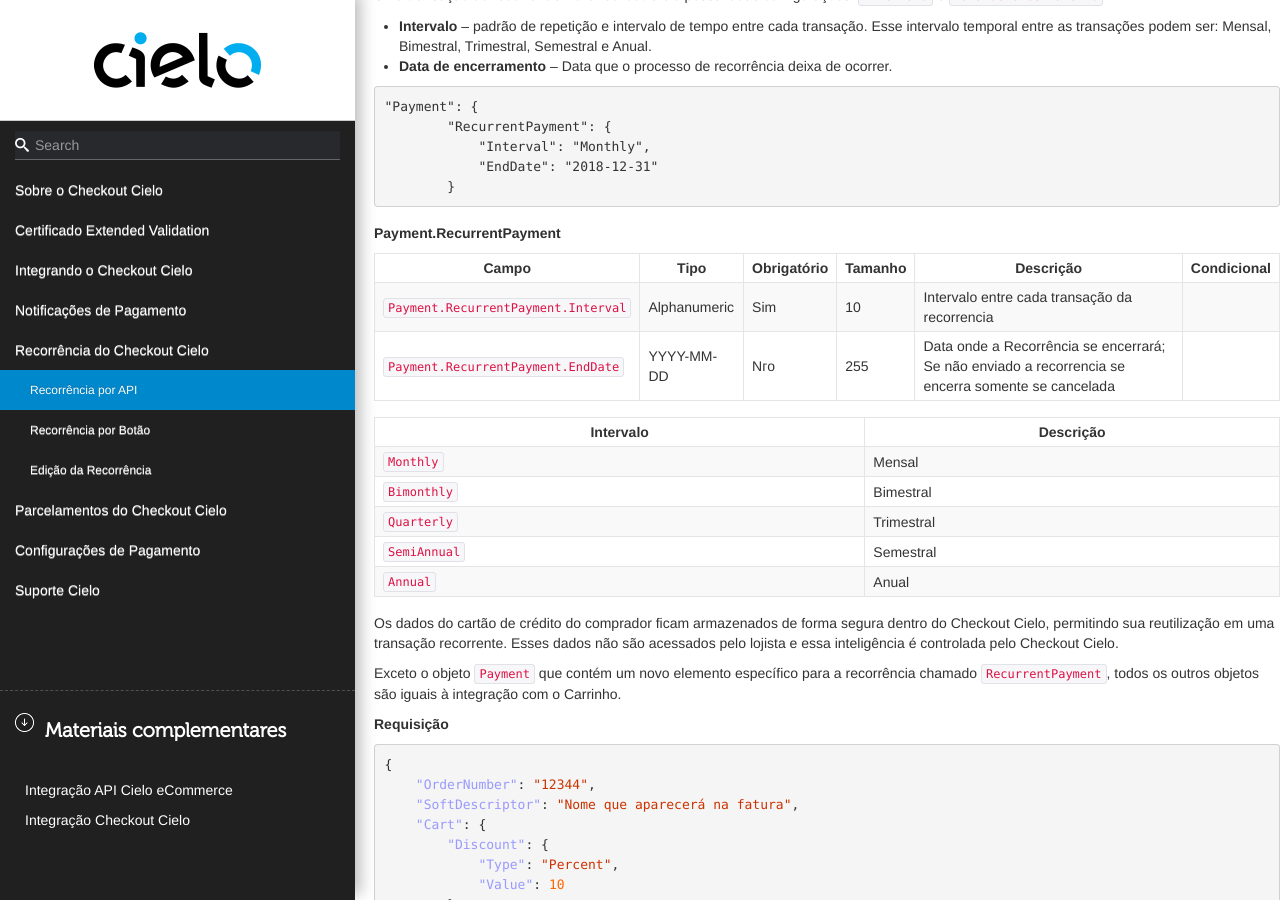
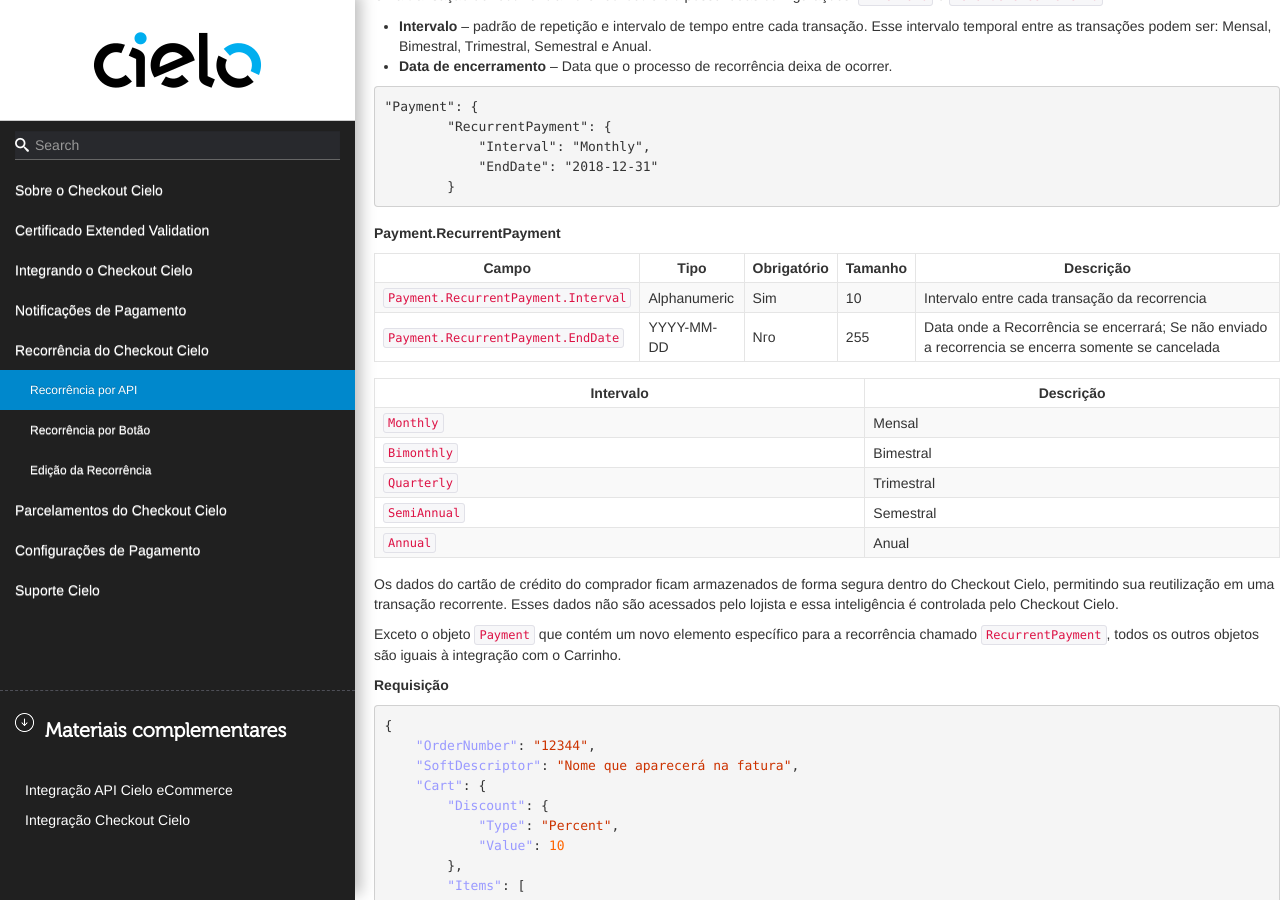
Before and after one commit to DeveloperCielo/Tutorial, a Jekyll site: the page built from _posts/2017-08-25-Checkout.md, in a window 1280 px wide and 900 px high, scrolled down 42131 px. Built offline with Jekyll 4.4.1, drawn with Linux system fonts in a browser that asks for light colours; some web fonts are replaced.

Commit message:
Updated '_posts/2017-08-25-Checkout.md' via CloudCannon

```diff
--- a/_posts/2017-08-25-Checkout.md
+++ b/_posts/2017-08-25-Checkout.md
@@ -1335,10 +1335,10 @@
 
 **Payment.RecurrentPayment**
 
-| Campo                                | Tipo         | Obrigatório | Tamanho | Descrição                                                                                               | Condicional                                                     |
-|--------------------------------------|--------------|-------------|---------|---------------------------------------------------------------------------------------------------------|-----------------------------------------------------------------|
-| `Payment.RecurrentPayment.Interval`  | Alphanumeric | Sim         | 10      | Intervalo entre cada transação da recorrencia                                                           |                                                                 |
-| `Payment.RecurrentPayment.EndDate`   | YYYY-MM-DD   | Nгo         | 255     | Data onde a Recorrência se encerrará; Se não enviado a recorrencia se encerra somente se cancelada      |                                                                 |
+| Campo                                | Tipo         | Obrigatório | Tamanho | Descrição                                                                                               |
+|--------------------------------------|--------------|-------------|---------|---------------------------------------------------------------------------------------------------------|
+| `Payment.RecurrentPayment.Interval`  | Alphanumeric | Sim         | 10      | Intervalo entre cada transação da recorrencia                                                           |
+| `Payment.RecurrentPayment.EndDate`   | YYYY-MM-DD   | Nгo         | 255     | Data onde a Recorrência se encerrará; Se não enviado a recorrencia se encerra somente se cancelada      |
 
 
 | Intervalo    | Descrição  |
```
